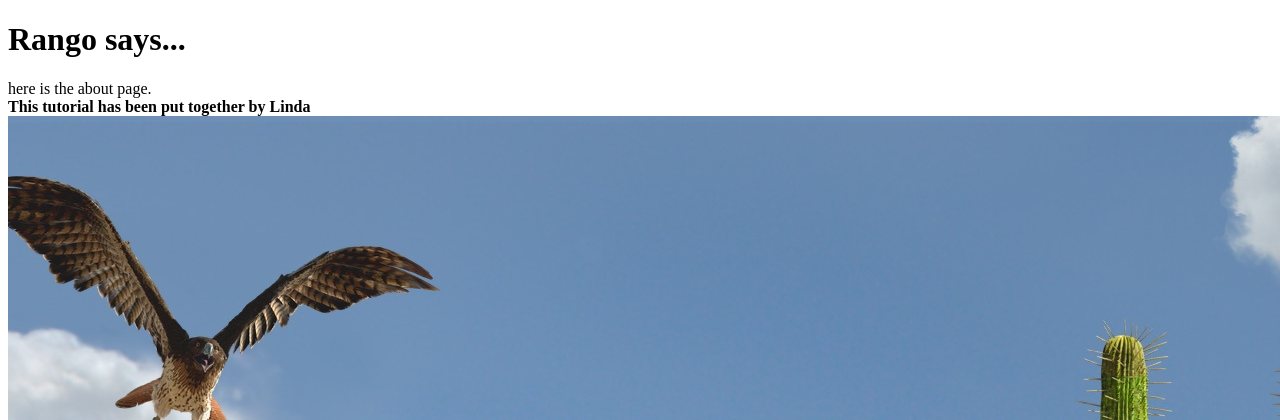
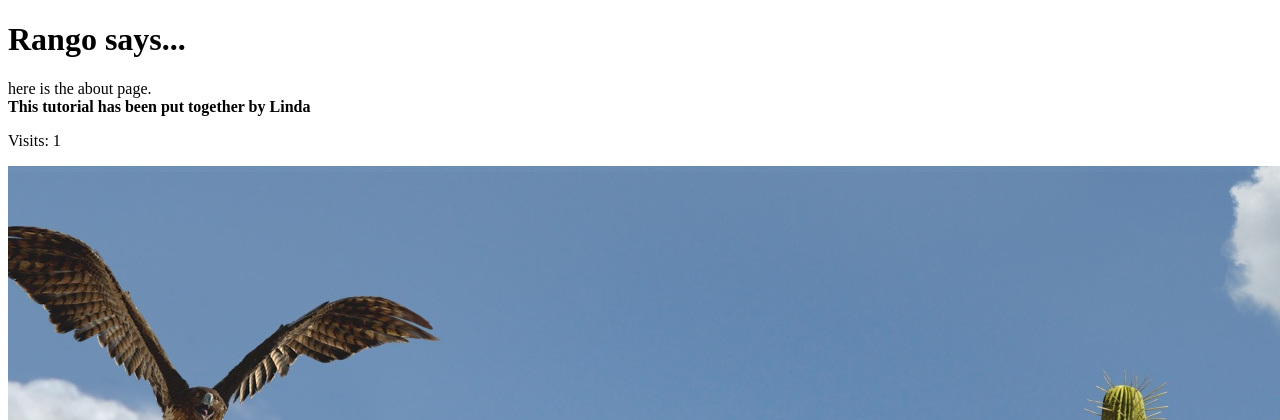
Before and after one commit to tranlg/tango_with_django_project, a Django app: page /rango/about/ in a window 1280 px wide; the page is wider, and only the part inside the window is pictured. Shown: the top 420 px of that part. Run offline with Django 3.2, Linux system fonts and the light colour scheme; data that the repository does not hold is empty.

Commit message:
Chapter 10

```diff
--- a/rango/views.py
+++ b/rango/views.py
@@ -5,8 +5,7 @@ from rango.forms import CategoryForm, PageForm, UserForm, UserProfileForm
 from django.contrib.auth import authenticate, login, logout
 from django.urls import reverse
 from django.contrib.auth.decorators import login_required
-
-
+from datetime import datetime
 
 
 def index(request):
@@ -20,18 +19,56 @@ def index(request):
 
     # Construct a dictionary to pass to the template engine as its context.
     # Note the key boldmessage matches to {{ boldmessage }} in the template!
-    context_dict = {'boldmessage': 'Crunchy, creamy, cookie, candy, cupcake!'}
+    context_dict = {}
+    context_dict['boldmessage'] = 'Crunchy, creamy, cookie, candy, cupcake!'
     context_dict['categories'] = category_list
     context_dict['pages'] = page_list
 
-    # Return a rendered response to send to the client.
-    # We make use of the shortcut function to make our lives easier.
-    # Note that the first parameter is the template we wish to use.
-    return render(request, 'rango/index.html', context=context_dict)
+    # Call the helper function to handle the cookies
+    visitor_cookie_handler(request)
+
+    # Obtain our Response object early so we can add cookie information.
+    response = render(request, 'rango/index.html', context=context_dict)
+
+    # Return response back to the user, updating any cookies that need changed.
+    return response
+
+
+def get_server_side_cookie(request, cookie, default_val=None):
+    val = request.session.get(cookie)
+    if not val:
+        val = default_val
+    return val
+
+
+def visitor_cookie_handler(request):
+    # Get the number of visits to the site.
+    # We use the COOKIES.get() function to obtain the visits cookie.
+    # If the cookie exists, the value returned is casted to an integer.
+    # If the cookie doesn't exist, then the default value of 1 is used.
+    visits = int(get_server_side_cookie(request, 'visits', '1'))
+    last_visit_cookie = get_server_side_cookie(request, 'last_visit', str(datetime.now()))
+    last_visit_time = datetime.strptime(last_visit_cookie[:-7],
+                                        '%Y-%m-%d %H:%M:%S')
+
+    # If it's been more than a day since the last visit...
+    if (datetime.now() - last_visit_time).days > 0:
+        visits = visits + 1
+        # Update the last visit cookie now that we have updated the count
+        request.session['last_visit'] = str(datetime.now())
+    else:
+        # Set the last visit cookie
+        request.session['last_visit'] = last_visit_cookie
+
+    # Update/set the visits cookie
+    request.session['visits'] = visits
 
 
 def about(request):
     context_dict = {'boldmessage': 'This tutorial has been put together by Linda'}
+
+    visitor_cookie_handler(request)
+    context_dict['visits'] = request.session['visits']
     return render(request, 'rango/about.html', context=context_dict)
 
 
--- a/templates/rango/about.html
+++ b/templates/rango/about.html
@@ -9,6 +9,7 @@
             here is the about page. <br />
             <strong>{{ boldmessage }}</strong><br />
         </div>
+        <p>Visits: {{ visits }}</p>
         <div>
             <img src="{% static 'images/rango.jpg' %}" alt="Picture of Rango" />
             <img src="{{ MEDIA_URL }}cat.jpg" alt="Picture of a Cat" />
--- a/templates/rango/index.html
+++ b/templates/rango/index.html
@@ -12,6 +12,8 @@
                 hey there partner!<br />
             {% endif %}
             <strong>{{ boldmessage }}</strong><br />
+
+
         </div>
         <div>
             {% if categories %}
```
